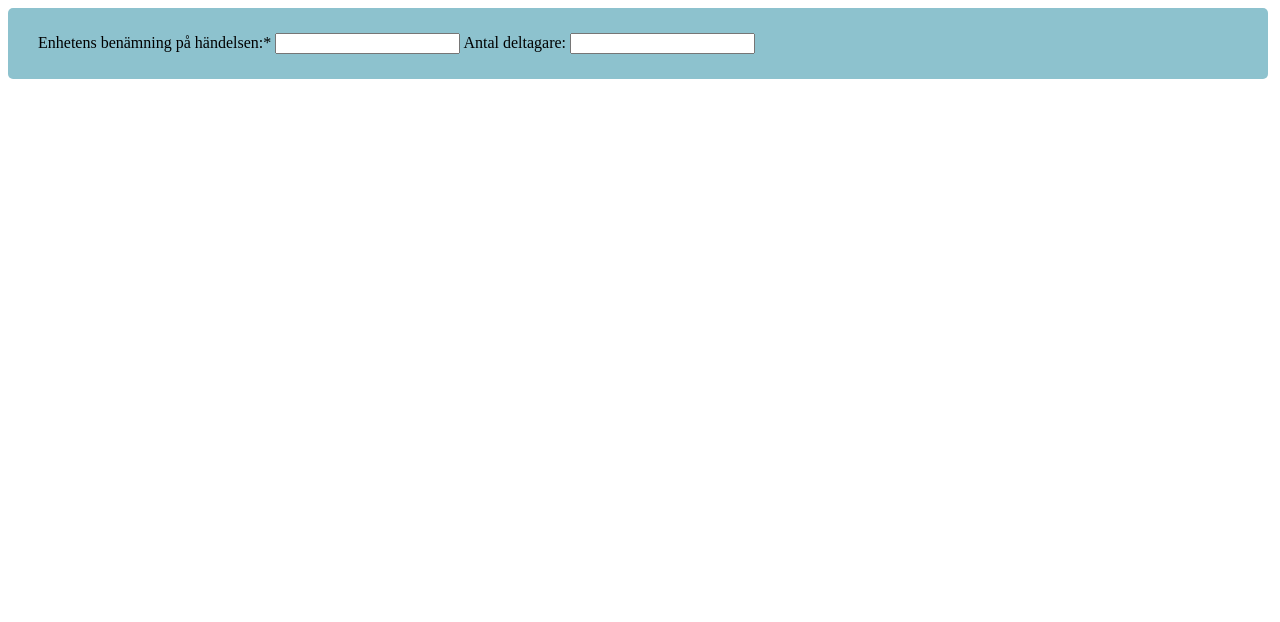
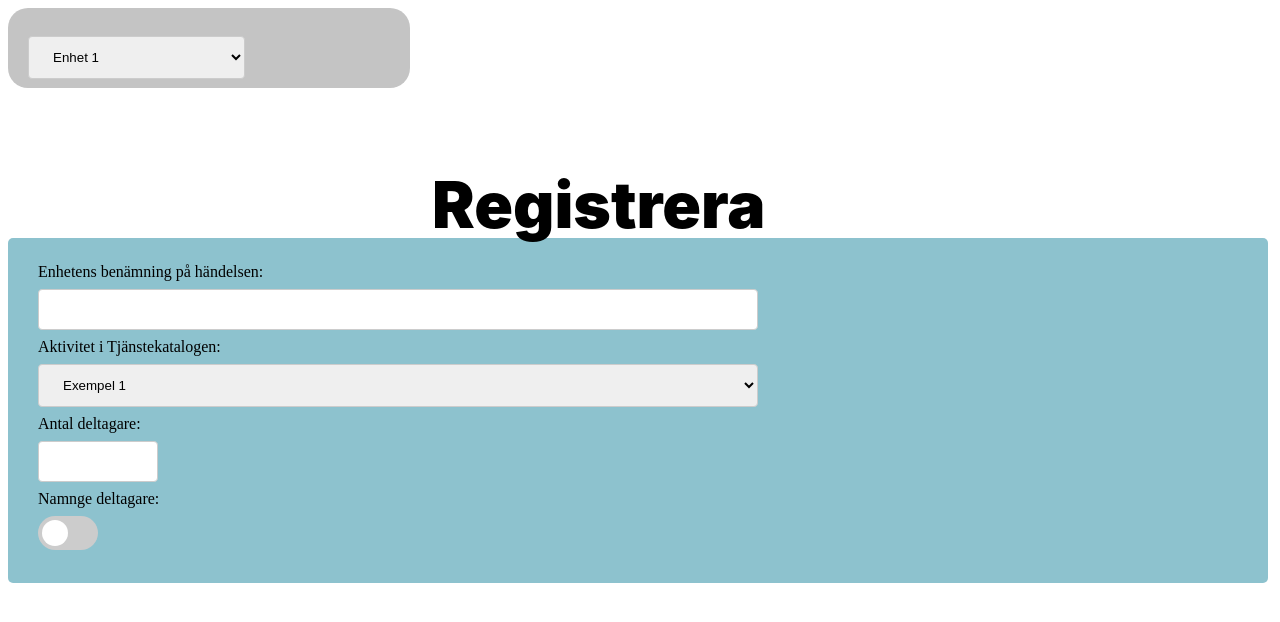
Before and after one commit to maussm/GUI, a plain HTML site: page registrera_hand.html in a window 1280 px wide. Drawn offline with Linux system fonts and the light colour scheme.

Commit message:
påbörjat formuläret och lite design

```diff
--- a/registrera_hand.html
+++ b/registrera_hand.html
@@ -9,12 +9,35 @@
         <link rel="preconnect" href="https://fonts.gstatic.com" crossorigin>
         <link href="https://fonts.googleapis.com/css2?family=Quicksand&display=swap" rel="stylesheet">
     </head>
+    <h1 class="registrera">
+        Registrera
+    </h1>
+    <div class="enhet">
+        <select id="valdenhet" name="valdenhet" form="enhetsform">
+            <option value="enhet1">Enhet 1</option>
+            <option value="enhet2">Enhet 2</option>
+            <option value="enhet3">Enhet 3</option>
+            <option value="enhet4">Enhet 4</option>
+            </select>
+    </div>
     <div class="container">
         <form>
-            <label for="enhet-name">Enhetens benämning på händelsen:*</label>
+            <label for="enhet-name">Enhetens benämning på händelsen:</label>
             <input type="text" id="enhet-name" name="enhet-name">
+            <label for="aktivitet">Aktivitet i Tjänstekatalogen:</label>
+            <select id="aktivitet" name="aktivitet" form="aktivitetform">
+            <option value="ex1">Exempel 1</option>
+            <option value="ex2">Exempel 2</option>
+            <option value="ex3">Exempel 3</option>
+            <option value="ex4">Exempel 4</option>
+            </select>
             <label for="antal">Antal deltagare:</label>
             <input type="text" id="antal" name="antal">
+            <label for="namnge">Namnge deltagare:</label>
+                <label class="switch">
+                    <input type="checkbox">
+                    <span class="slider round"></span>
+                </label>
         </form>
     </div>
 
--- a/static/style.css
+++ b/static/style.css
@@ -4,8 +4,33 @@ body {
 }
 
 #frontpage {
-    font-family: "Times New Roman", Times, serif;
     background-color: rgb(189, 187, 187);
+}
+
+.enhet {
+width: 362px;
+height: 40px;
+background: #C4C4C4;
+border-radius: 20px;
+}
+
+.registrera {
+position: absolute;
+width: 864px;
+height: 102px;
+left: 432px;
+top: 111px;
+
+font-family: 'Inter';
+font-style: normal;
+font-weight: 900;
+font-size: 64px;
+line-height: 77px;
+display: flex;
+align-items: center;
+text-align: center;
+
+color: #000000;
 }
 
 header {
@@ -141,15 +166,113 @@ ul {
     pointer-events: none;
     text-decoration: none;
     color: grey;
-
 }
 
 .container {
+    display: flex;
+    flex-direction: column;
     max-width: 1200px;
     padding: 25px 30px;
     border-radius: 5px;
     background: #8DC2CE;
+    margin-top: 150px;
 }
+
+input[type=text], select {
+    width: 60%;
+    padding: 12px 20px;
+    margin: 8px 0;
+    display: inline-block;
+    border: 1px solid #ccc;
+    border-radius: 4px;
+    box-sizing: border-box;
+  }
+
+  input[type=text]:focus {
+    border: 3px solid #555;
+  }
+
+  #antal {
+      width: 10%;
+  }
+
+  input[type=submit] {
+    width: 60%;
+    background-color: #4CAF50;
+    color: white;
+    padding: 14px 20px;
+    margin: 8px 0;
+    border: none;
+    border-radius: 4px;
+    cursor: pointer;
+  }
+
+  input[type=submit]:hover {
+    background-color: #45a049;
+  }
+
+  div {
+    border-radius: 5px;
+    background-color: #f2f2f2;
+    padding: 20px;
+  }
+
+/* The switch - the box around the slider */
+.switch {
+    position: relative;
+    display: inline-block;
+    width: 60px;
+    height: 34px;
+    margin: 8px 0px;
+  }
+
+  /* Hide default HTML checkbox */
+  .switch input {
+    opacity: 0;
+    width: 0;
+    height: 0;
+  }
+
+  /* The slider */
+  .slider {
+    position: absolute;
+    cursor: pointer;
+    top: 0;
+    left: 0;
+    right: 0;
+    bottom: 0;
+    background-color: #ccc;
+    -webkit-transition: .4s;
+    transition: .4s;
+    border-radius: 34px;
+  }
+
+  .slider:before {
+    position: absolute;
+    content: "";
+    height: 26px;
+    width: 26px;
+    left: 4px;
+    bottom: 4px;
+    background-color: white;
+    -webkit-transition: .4s;
+    transition: .4s;
+    border-radius: 50%;
+  }
+
+  input:checked + .slider {
+    background-color: #2196F3;
+  }
+
+  input:focus + .slider {
+    box-shadow: 0 0 1px #2196F3;
+  }
+
+  input:checked + .slider:before {
+    -webkit-transform: translateX(26px);
+    -ms-transform: translateX(26px);
+    transform: translateX(26px);
+  }
 
 
 .mobile-only {
```
Also changed, not shown: registrera_del.html (+4 -3 lines).
